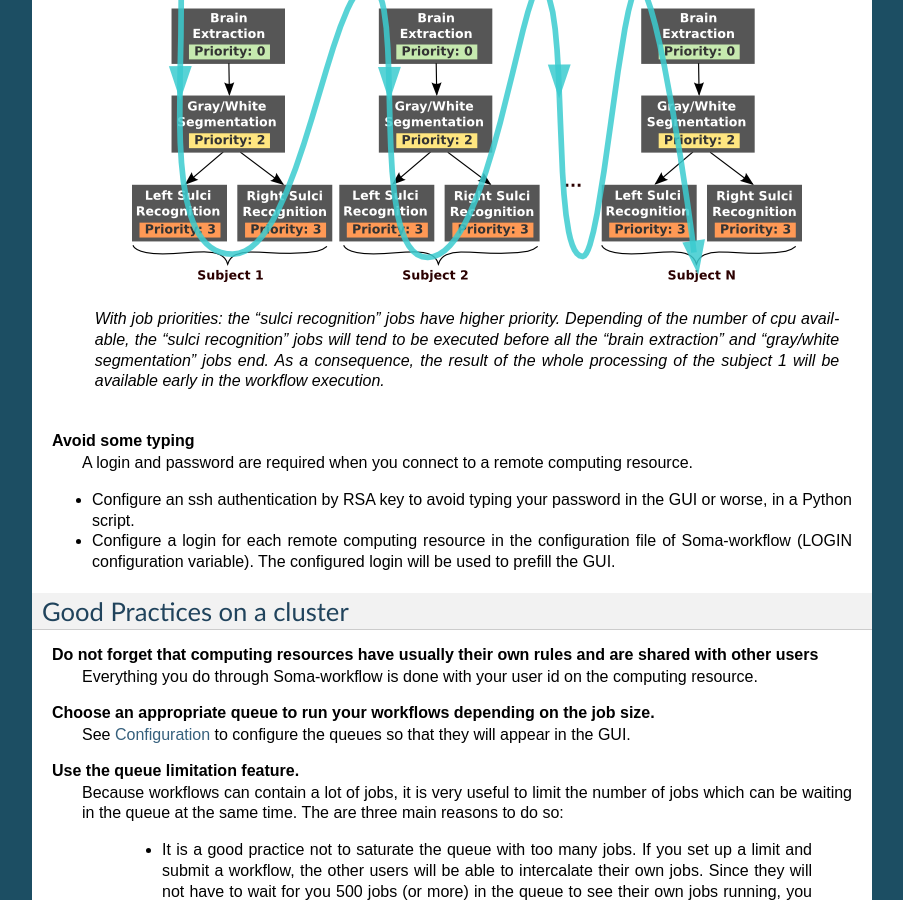
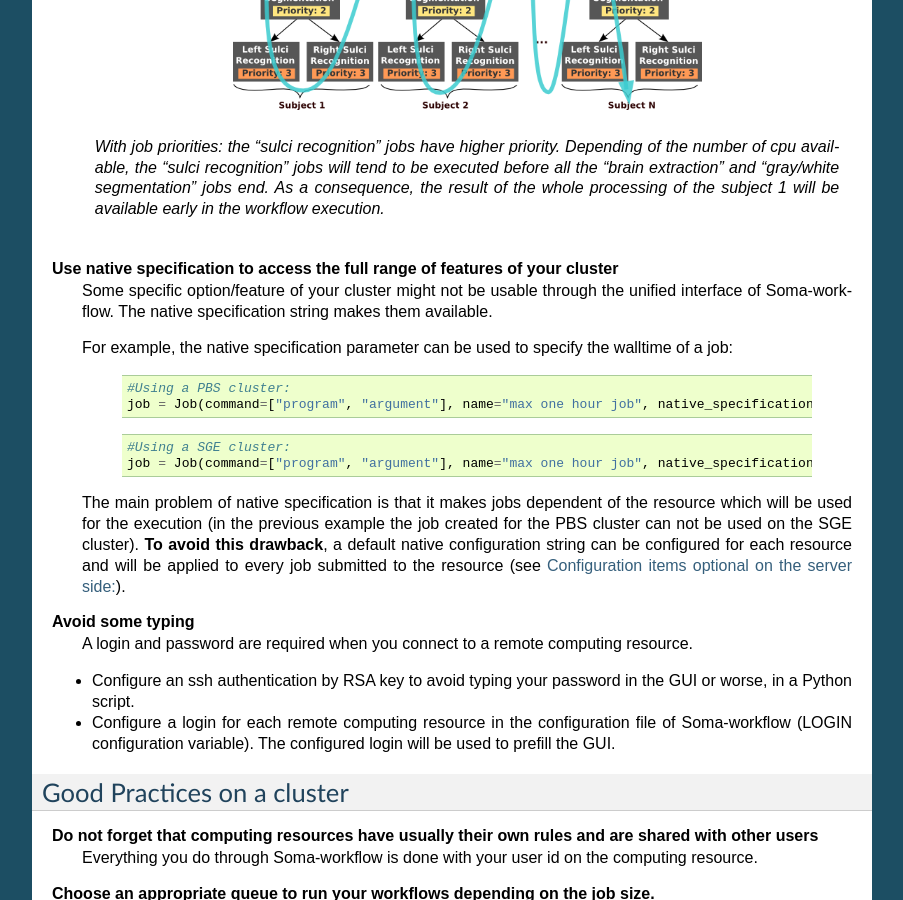
Before and after one commit to populse/soma-workflow, a Sphinx documentation site: the page built from doc/source/errors_troubleshooting.txt, in a window 1280 px wide and 900 px high, scrolled down 852 px. Shown: the whole window, without its empty margins (198-1101 px from the left). Built offline with Sphinx 7.4.7, drawn with Linux system fonts in a browser that asks for light colours; the version number could not be read and is left out.

Commit message:
documentation

```diff
--- a/doc/source/client_API.txt
+++ b/doc/source/client_API.txt
@@ -142,3 +142,5 @@ Helper
 .. automethod:: Helper.serialize
 
 .. automethod:: Helper.unserialize
+
+.. automethod:: Helper.convert_wf_file_for_p2_5
--- a/doc/source/concepts.txt
+++ b/doc/source/concepts.txt
@@ -40,7 +40,7 @@ description of sub-task, typed input and output...), like
 **See** :ref:`workflow-creation-api`.
 
   .. figure:: images/position.*
-    :scale: 70
+    :scale: 50
 
     *Position of Soma-workflow: the workflows can be created by user or generated by external software.*
 
@@ -128,7 +128,7 @@ features:
 * **Disconnections**: the client application can be closed at any time, it won't stop the execution of workflows.
 
 .. figure:: images/architecture_overview.*
-  :scale: 50
+  :scale: 40
 
   *Overview of soma-workflow architecture in the client-server mode*
 
--- a/doc/source/errors_troubleshooting.txt
+++ b/doc/source/errors_troubleshooting.txt
@@ -28,7 +28,7 @@ Tips
   quickly in a workflow:
 
   .. figure:: images/without_priority.*
-    :scale: 100
+    :scale: 70
 
     *Without job priority: depending on the number of cpu available the
     tendency will be to execute all the "brain extraction" jobs, then all
@@ -37,7 +37,7 @@ Tips
     workflow execution.*
 
   .. figure:: images/with_priority.*
-    :scale: 100
+    :scale: 70
 
     *With job priorities: the "sulci recognition" jobs have higher priority.
     Depending of the number of cpu available, the "sulci recognition" jobs will
@@ -45,6 +45,30 @@ Tips
     "gray/white segmentation" jobs end. As a consequence, the result of the
     whole processing of the subject 1 will be available early in the workflow
     execution.*
+
+**Use native specification to access the full range of features of your cluster**
+  Some specific option/feature of your cluster might not be usable through the unified
+  interface of Soma-workflow. The native specification string makes them available.
+
+  For example, the native specification parameter can be used to specify the walltime of
+  a job:
+
+    ::
+
+      #Using a PBS cluster:
+      job = Job(command=["program", "argument"], name="max one hour job", native_specification="-l walltime=01:00:00")
+
+    ::
+
+      #Using a SGE cluster:
+      job = Job(command=["program", "argument"], name="max one hour job", native_specification="-l h_rt=01:00:00")
+
+  The main problem of native specification is that it makes jobs dependent of the
+  resource which will be used for the execution (in the previous example the
+  job created for the PBS cluster can not be used on the SGE cluster).
+  **To avoid this drawback**, a default native configuration string can be
+  configured for each resource and will be applied to every job submitted to the
+  resource (see :ref:`conf_server_option`).
 
 
 **Avoid some typing**
--- a/doc/source/install_config.txt
+++ b/doc/source/install_config.txt
@@ -149,7 +149,7 @@ Requirements
 ------------
 
 .. image:: images/third_parties.*
-  :scale: 50
+  :scale: 40
 
 Here is the list of the server dependencies:
 
```
